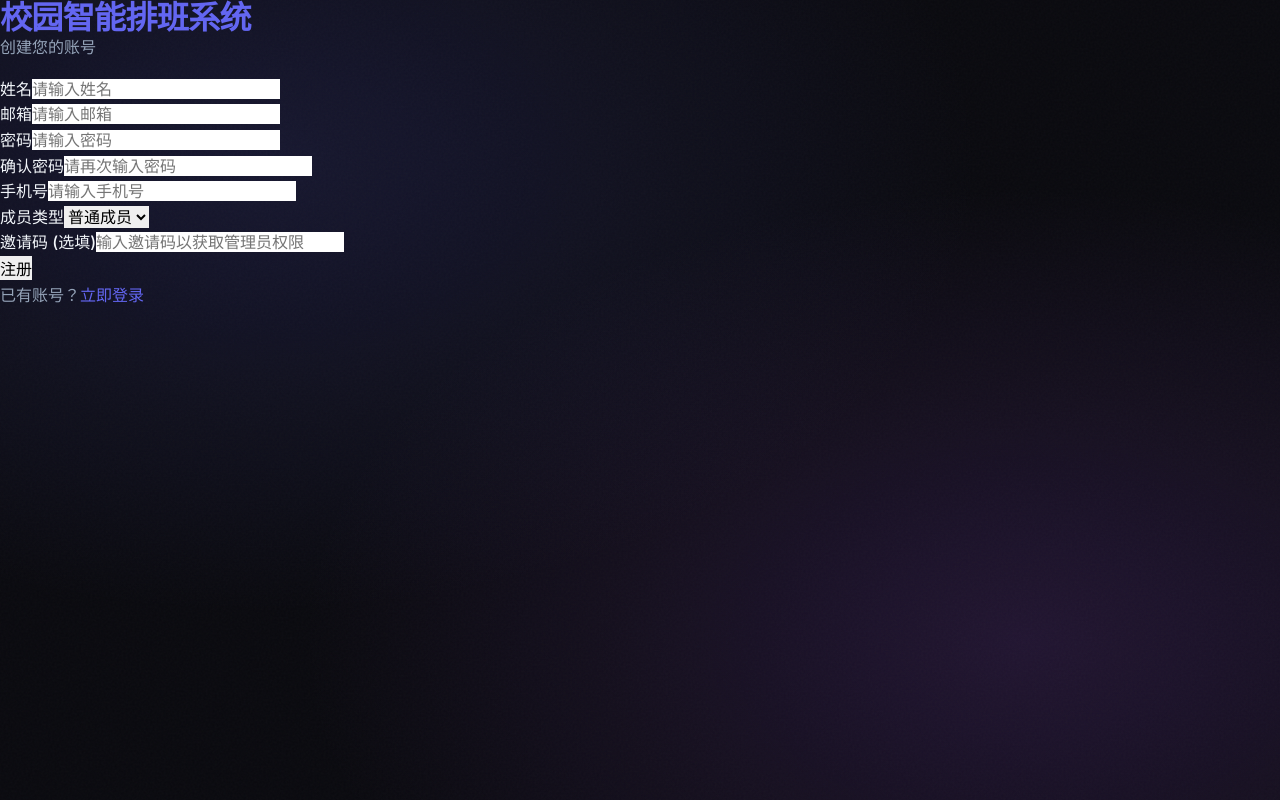
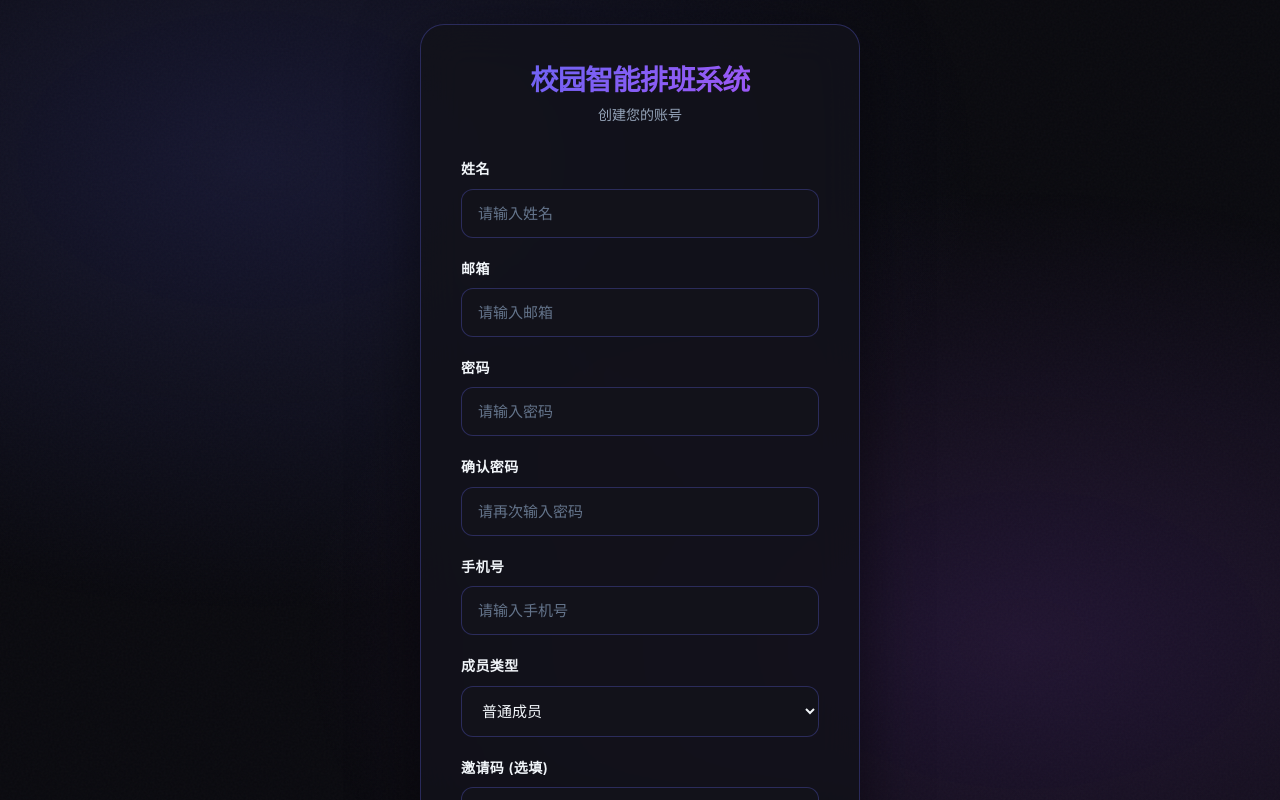
Before and after one commit to Jialearthur/Campus-intelligent-scheduling-and-notification-system, a React (Vite) app in the folder campus-scheduling-system/frontend/: page /register in a window 1280 px wide. Shown: the top 800 px of the page. Built offline with nearby package versions, Linux system fonts and the light colour scheme.

Commit message:
feat: 校园智能排班通知系统PRD
Co-authored-by: traeagent <traeagent@users.noreply.github.com>

```diff
--- a/campus-scheduling-system/frontend/src/pages/Register.jsx
+++ b/campus-scheduling-system/frontend/src/pages/Register.jsx
@@ -27,7 +27,6 @@ const Register = () => {
     setLoading(true);
 
     try {
-      // 简化处理，实际项目中需要验证邀请码
       let role = 'normal';
       if (inviteCode === 'admin') {
         role = 'department_admin';
@@ -67,119 +66,98 @@ const Register = () => {
   };
 
   return (
-    <div className="flex min-h-screen items-center justify-center bg-secondary">
-      <div className="w-full max-w-md p-8 space-y-8 bg-white rounded-lg shadow">
-        <div className="text-center">
-          <h2 className="text-3xl font-bold text-primary">校园智能排班系统</h2>
-          <p className="mt-2 text-gray-600">创建您的账号</p>
+    <div className="auth-container">
+      <div className="auth-card">
+        <div className="auth-header">
+          <h2 className="auth-title">校园智能排班系统</h2>
+          <p className="auth-subtitle">创建您的账号</p>
         </div>
 
         {error && (
-          <div className="p-3 text-red-600 bg-red-100 rounded-md">
+          <div className="alert error">
             {error}
           </div>
         )}
 
-        <form onSubmit={handleSubmit} className="space-y-6">
-          <div>
-            <label htmlFor="name" className="block mb-2 text-sm font-medium text-gray-700">
-              姓名
-            </label>
+        <form onSubmit={handleSubmit} className="auth-form">
+          <div className="form-group">
+            <label className="form-label">姓名</label>
             <input
               type="text"
-              id="name"
               value={name}
               onChange={(e) => setName(e.target.value)}
               required
-              className="w-full px-4 py-2 border rounded-md focus:outline-none focus:ring-2 focus:ring-primary"
+              className="form-input"
               placeholder="请输入姓名"
             />
           </div>
 
-          <div>
-            <label htmlFor="email" className="block mb-2 text-sm font-medium text-gray-700">
-              邮箱
-            </label>
+          <div className="form-group">
+            <label className="form-label">邮箱</label>
             <input
               type="email"
-              id="email"
               value={email}
               onChange={(e) => setEmail(e.target.value)}
               required
-              className="w-full px-4 py-2 border rounded-md focus:outline-none focus:ring-2 focus:ring-primary"
+              className="form-input"
               placeholder="请输入邮箱"
             />
           </div>
 
-          <div>
-            <label htmlFor="password" className="block mb-2 text-sm font-medium text-gray-700">
-              密码
-            </label>
+          <div className="form-group">
+            <label className="form-label">密码</label>
             <input
               type="password"
-              id="password"
               value={password}
               onChange={(e) => setPassword(e.target.value)}
               required
-              className="w-full px-4 py-2 border rounded-md focus:outline-none focus:ring-2 focus:ring-primary"
+              className="form-input"
               placeholder="请输入密码"
             />
           </div>
 
-          <div>
-            <label htmlFor="confirmPassword" className="block mb-2 text-sm font-medium text-gray-700">
-              确认密码
-            </label>
+          <div className="form-group">
+            <label className="form-label">确认密码</label>
             <input
               type="password"
-              id="confirmPassword"
               value={confirmPassword}
               onChange={(e) => setConfirmPassword(e.target.value)}
               required
-              className="w-full px-4 py-2 border rounded-md focus:outline-none focus:ring-2 focus:ring-primary"
+              className="form-input"
               placeholder="请再次输入密码"
             />
           </div>
 
-          <div>
-            <label htmlFor="phone" className="block mb-2 text-sm font-medium text-gray-700">
-              手机号
-            </label>
+          <div className="form-group">
+            <label className="form-label">手机号</label>
             <input
               type="tel"
-              id="phone"
               value={phone}
               onChange={(e) => setPhone(e.target.value)}
-              className="w-full px-4 py-2 border rounded-md focus:outline-none focus:ring-2 focus:ring-primary"
+              className="form-input"
               placeholder="请输入手机号"
             />
           </div>
 
-          <div>
-            <label htmlFor="priority" className="block mb-2 text-sm font-medium text-gray-700">
-              成员类型
-            </label>
+          <div className="form-group">
+            <label className="form-label">成员类型</label>
             <select
-              id="priority"
               value={priority}
               onChange={(e) => setPriority(e.target.value)}
-              className="w-full px-4 py-2 border rounded-md focus:outline-none focus:ring-2 focus:ring-primary"
+              className="form-input"
             >
               <option value="normal">普通成员</option>
               <option value="core">核心成员</option>
             </select>
           </div>
 
-          <div>
-            <label htmlFor="inviteCode" className="block mb-2 text-sm font-medium text-gray-700">
-              邀请码 (选填)
-            </label>
+          <div className="form-group">
+            <label className="form-label">邀请码 (选填)</label>
             <input
               type="text"
-              id="inviteCode"
               value={inviteCode}
               onChange={(e) => setInviteCode(e.target.value)}
-              className="w-full px-4 py-2 border rounded-md focus:outline-none focus:ring-2 focus:ring-primary"
+              className="form-input"
               placeholder="输入邀请码以获取管理员权限"
             />
           </div>
@@ -187,15 +165,15 @@ const Register = () => {
           <button
             type="submit"
             disabled={loading}
-            className="w-full px-4 py-2 font-medium text-white bg-primary rounded-md hover:bg-primary/90 focus:outline-none focus:ring-2 focus:ring-primary focus:ring-offset-2 disabled:opacity-50 disabled:cursor-not-allowed"
+            className="btn-primary btn-full"
           >
             {loading ? '注册中...' : '注册'}
           </button>
 
-          <div className="text-center">
-            <p className="text-sm text-gray-600">
+          <div className="auth-footer">
+            <p className="auth-footer-text">
               已有账号？
-              <Link to="/login" className="font-medium text-primary hover:text-primary/80 ml-1">
+              <Link to="/login" className="link">
                 立即登录
               </Link>
             </p>
```
